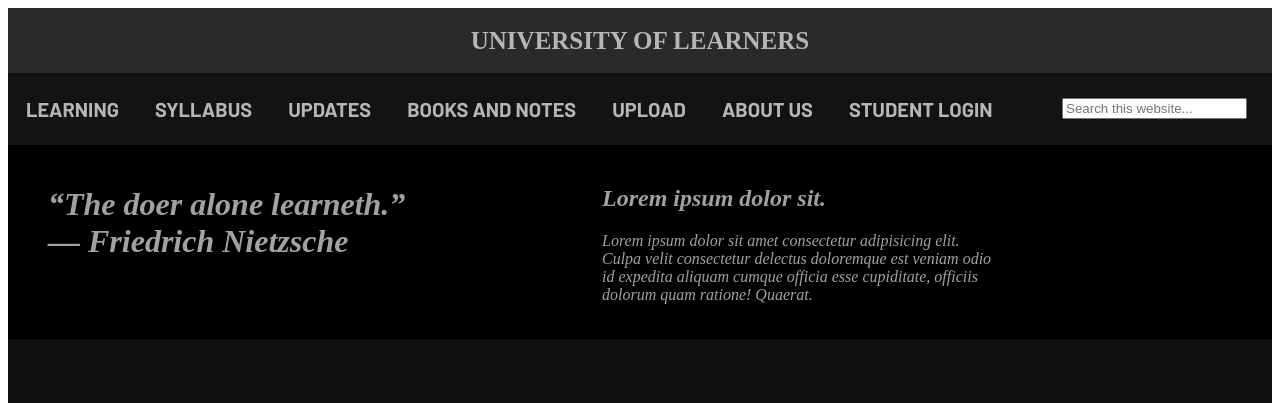
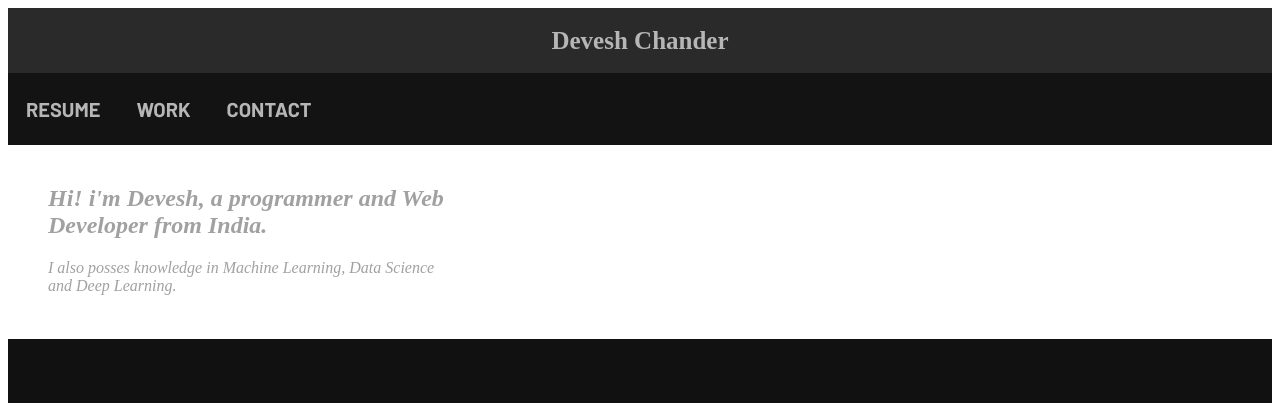
Before and after one commit to devesh-chander/portfolio.dvsh.io, a plain HTML site: page index.html in a window 1280 px wide. Shown: the top 403 px of the page. Drawn offline with Linux system fonts and the light colour scheme; a web font is replaced by a local one.

Commit message:
Update index.html

```diff
--- a/index.html
+++ b/index.html
@@ -5,9 +5,9 @@
     <meta charset="UTF-8">
     <meta http-equiv="X-UA-Compatible" content="IE=edge">
     <meta name="viewport" content="width=device-width, initial-scale=1.0">
-    <title>GuruNanakDevUniversity</title>
+    <title>Devesh Chander</title>
     <div class="intro">
-        <p1>UNIVERSITY OF LEARNERS</p1>
+        <p1>Devesh Chander</p1>
     </div>
 
     <link rel="stylesheet" href="travel.css">
@@ -20,32 +20,19 @@
 <header>
     <nav">
         <ul>
-            <li><a class="active" href="#">LEARNING</a></li>
-            <li><a href="#">SYLLABUS</a></li>
-            <li><a href="#">UPDATES</a></li>
-            <li><a href="#">BOOKS AND NOTES</a></li>
-            <li><a href="#">UPLOAD</a></li>
-            <li><a href="#">ABOUT US</a></li>
-            <li><a href="#">STUDENT LOGIN</a></li>
-
-            <div class="searchbar">
-                <input type="text" name="search" placeholder="Search this website...">
-            </div>
+            <li><a href="#">RESUME</a></li>
+            <li><a href="#">WORK</a></li>
+            <li><a href="#">CONTACT</a></li>
         </ul>
         </nav>
 </header>
 
 
 <body>
-    <div class="container1">
-        <div class="box1">
-            <h1>“The doer alone learneth.” <br>
-                — Friedrich Nietzsche</h1>
         </div>
-        <section class="box1" id="box2">
-            <h1>Lorem ipsum dolor sit.</h1>
-            <p>Lorem ipsum dolor sit amet consectetur adipisicing elit. Culpa velit consectetur delectus doloremque est
-                veniam odio id expedita aliquam cumque officia esse cupiditate, officiis dolorum quam ratione! Quaerat.
+        <section class="box1" id="box1">
+            <h1>Hi! i'm Devesh, a programmer and Web Developer from India.<br></h1>
+            <p>I also posses knowledge in Machine Learning, Data Science and Deep Learning.
             </p>
         </section>
     </div>
@@ -55,106 +42,6 @@
     </div>
 
 
-    <!--Insert lists..
-    <ul type="circle"> <strong>Travel Bucket List</strong>
-        <li>Iceland</li>
-        <li>Norway</li>
-        <li>Faroe Islands</li>
-        <li>Canada</li>
-        <li>Greece</li>
-        <li>Italy</li>
-        <li>France</li>
-        <li>Dubai</li>
-    </ul>
-
-
-    <table>
-        <thead>
-            <tr>
-                <th>Country's Name
-                <th>
-                <th>Travel Expenses</th>
-                <th>Worth It?</th>
-            </tr>
-        </thead>
-        <tr>
-            <td>Island</td>
-            <td>RS.400000</td>
-            <td>YES</td>
-        </tr>
-        <tr>
-            <td>Canada</td>
-            <td>RS.500000</td>
-            <td>YES</td>
-        </tr>
-    </table> <br>
-    <hr>
-    <p3 id="third">
-        this is photo.
-    </p3>
-    <hr>
-
-    Forms-
-    <form action="backend.php">
-        <div>Fill the form below: <br>
-            <label for="name"> Name of the country </label>
-            <Input type="text" name="country" id="name">
-        </div>
-        <br>
-        <div>
-            <label for="place">Place visited</label>
-            <input type="text" name="theplace" id="place">
-        </div>
-        <br>
-        <div>
-            <label for="stay">Duration of Stay</label>
-            <input type="text" name="duration" id="stay">
-        </div>
-        <br>
-        </div>
-        <br>
-        <div>
-            <label for="mail">Your Email address</label>
-            <input type="email" name="myemail" id="mail">
-        </div>
-        <br>
-        <div>
-            <label for="td">Date of travel</label>
-            <input type="date" name="traveldate" id="td">
-        </div>
-        <br>
-        <div>
-            <label for="numt">Number of Travellers</label>
-            <input type="number" name="travellers" id="numt">
-        </div> <br>
-        <div>
-            Preffered mode of transport: Airways<input type="radio" name="transport">
-            Railways<input type="radio" name="transport">
-            Roadways<input type="radio" name="transport">
-        </div> <br>
-        <div>
-            Vaccinated:<input type="checkbox" name="vaccination">
-        </div> <br>
-        <div>
-            <label for="exp">Write about your experience</label>
-            <br> <textarea name="experience" cols="70" rows="10" id="exp"></textarea>
-        </div> <br>
-        <div>
-            <label for="ch1">Would you like to travel to </label>
-            <select name="choice1" id="ch1">
-                <option value="city">A City</option>
-                <option value="beach">A Beach</option>
-                <option value="mountains">Mountains</option>
-            </select>
-        </div> <br>
-        <div>
-            <input type="submit" value="Submit Now">
-            <input type="reset" value="Reset">
-        </div> <br>
-    </form><br>
-    <hr>
--->
-
 </body>
 
 </html>
```
